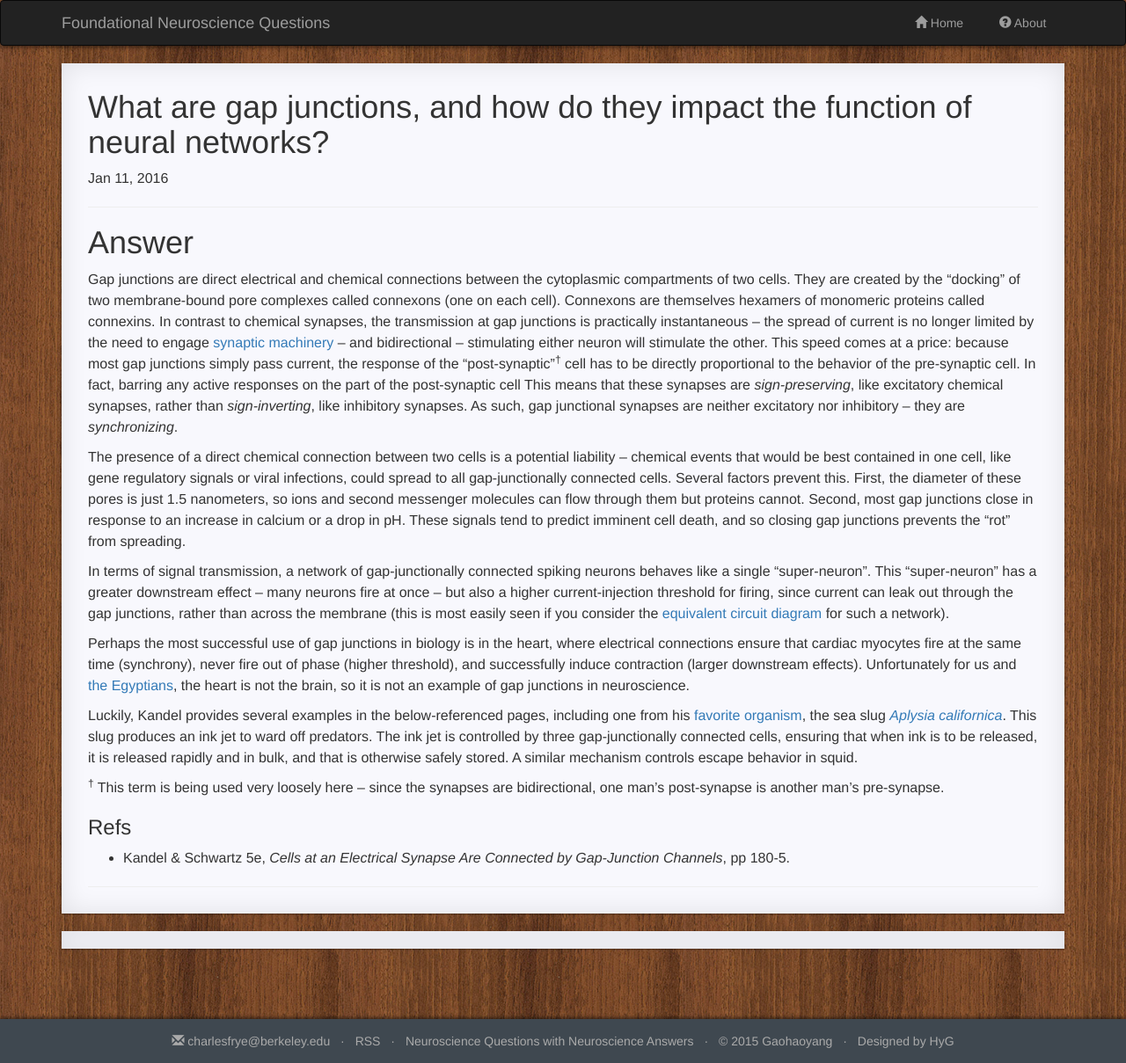
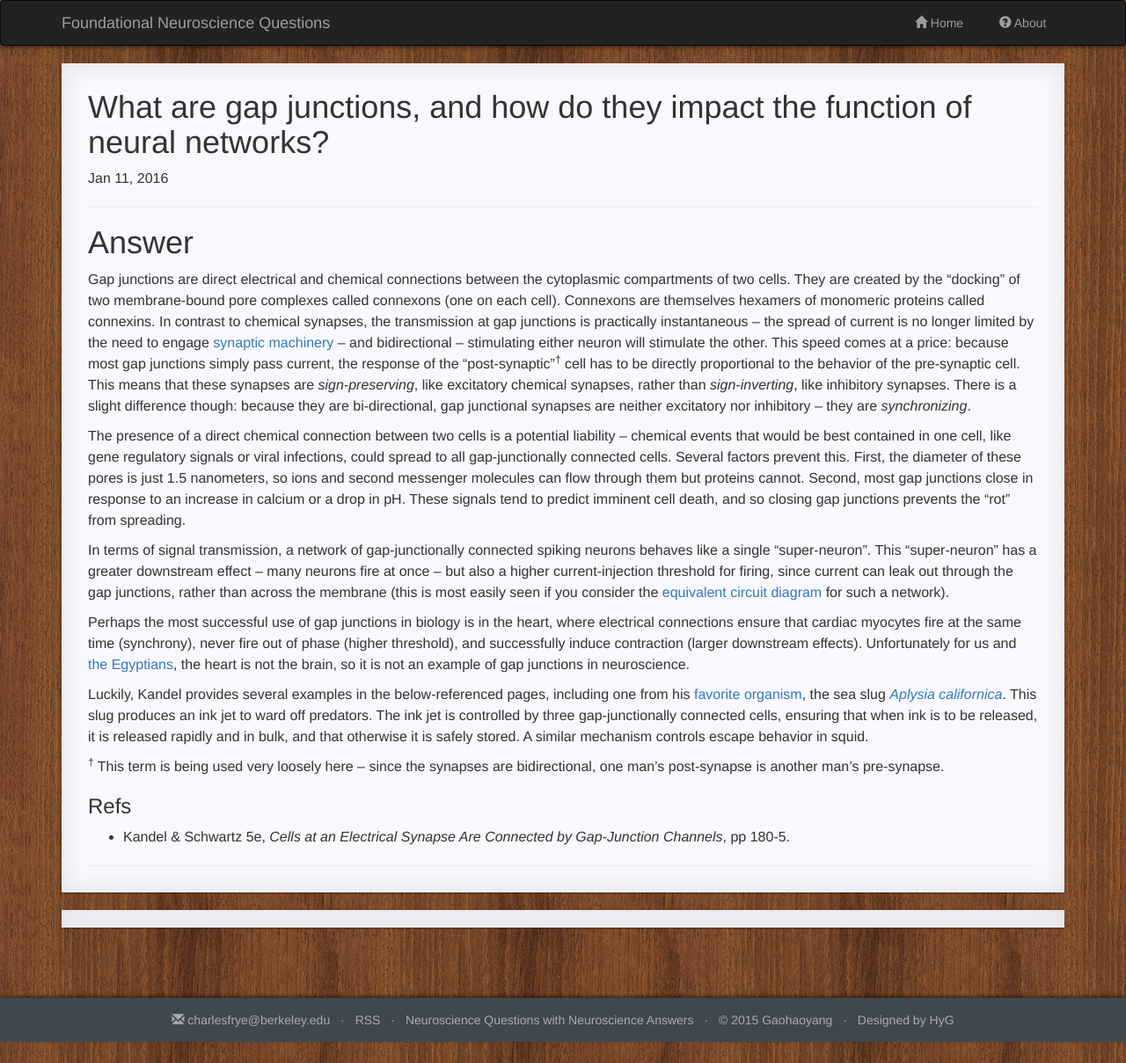
Before and after one commit to charlesfrye/FoundationalNeuroscience, a Jekyll site: the page built from _posts/2016-01-11-31.md, in a window 1280 px wide. Shown: the whole page at 88% size. Built offline with Jekyll 4.4.1, drawn with Linux system fonts in a browser that asks for light colours; nearby versions of some CDN libraries; a style sheet for code colours, icons or effects is not loaded.

Commit message:
Fixed typos in 31

```diff
--- a/_posts/2016-01-11-31.md
+++ b/_posts/2016-01-11-31.md
@@ -13,9 +13,9 @@ In contrast to chemical synapses, the transmission at gap junctions is practical
 the spread of current is no longer limited by the need to engage [synaptic machinery]({{site.url}}{{site.baseurl}}/26) --
 and bidirectional -- stimulating either neuron will stimulate the other.
 This speed comes at a price: because most gap junctions simply pass current, the response of the "post-synaptic"<sup>†</sup> cell has to be directly proportional to the behavior of the pre-synaptic cell.
-In fact, barring any active responses on the part of the post-synaptic cell
 This means that these synapses are *sign-preserving*, like excitatory chemical synapses, rather than *sign-inverting*, like inhibitory synapses.
-As such, gap junctional synapses are neither excitatory nor inhibitory -- they are *synchronizing*.
+There is a slight difference though:
+because they are bi-directional, gap junctional synapses are neither excitatory nor inhibitory -- they are *synchronizing*.
 
 The presence of a direct chemical connection between two cells is a potential liability --
 chemical events that would be best contained in one cell, like gene regulatory signals or viral infections, could spread to all gap-junctionally connected cells.
@@ -40,7 +40,7 @@ Luckily, Kandel provides several examples in the below-referenced pages,
 including one from his [favorite organism]({{site.url}}{{site.baseurl}}/92xi), the sea slug [*Aplysia californica*](https://en.wikipedia.org/wiki/California_sea_hare).
 This slug produces an ink jet to ward off predators.
 The ink jet is controlled by three gap-junctionally connected cells, ensuring that when ink is to be released,
-it is released rapidly and in bulk, and that is otherwise safely stored.
+it is released rapidly and in bulk, and that otherwise it is safely stored.
 A similar mechanism controls escape behavior in squid.
 
 <sup>†</sup> This term is being used very loosely here -- since the synapses are bidirectional, one man's post-synapse is another man's pre-synapse.
```
